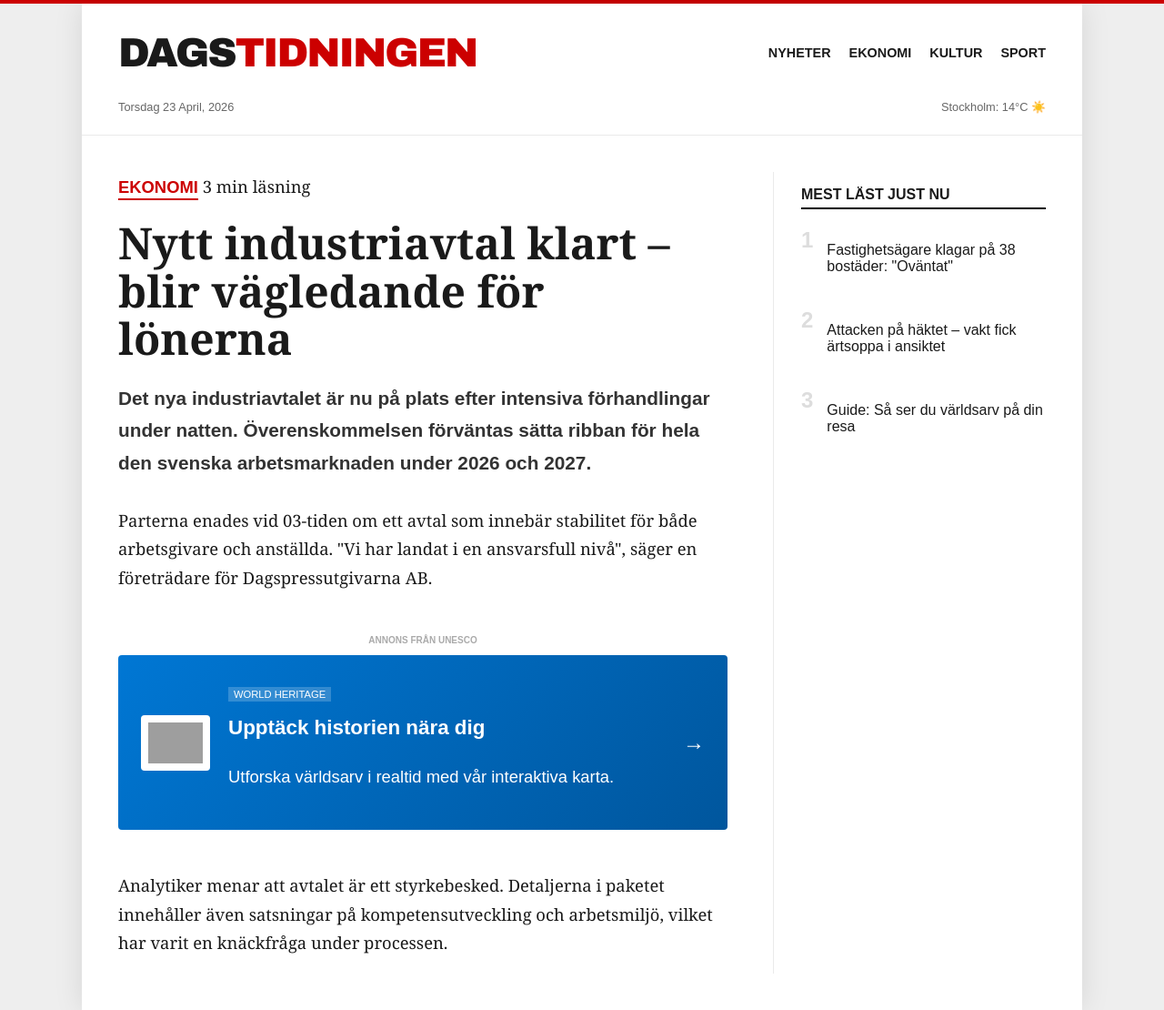
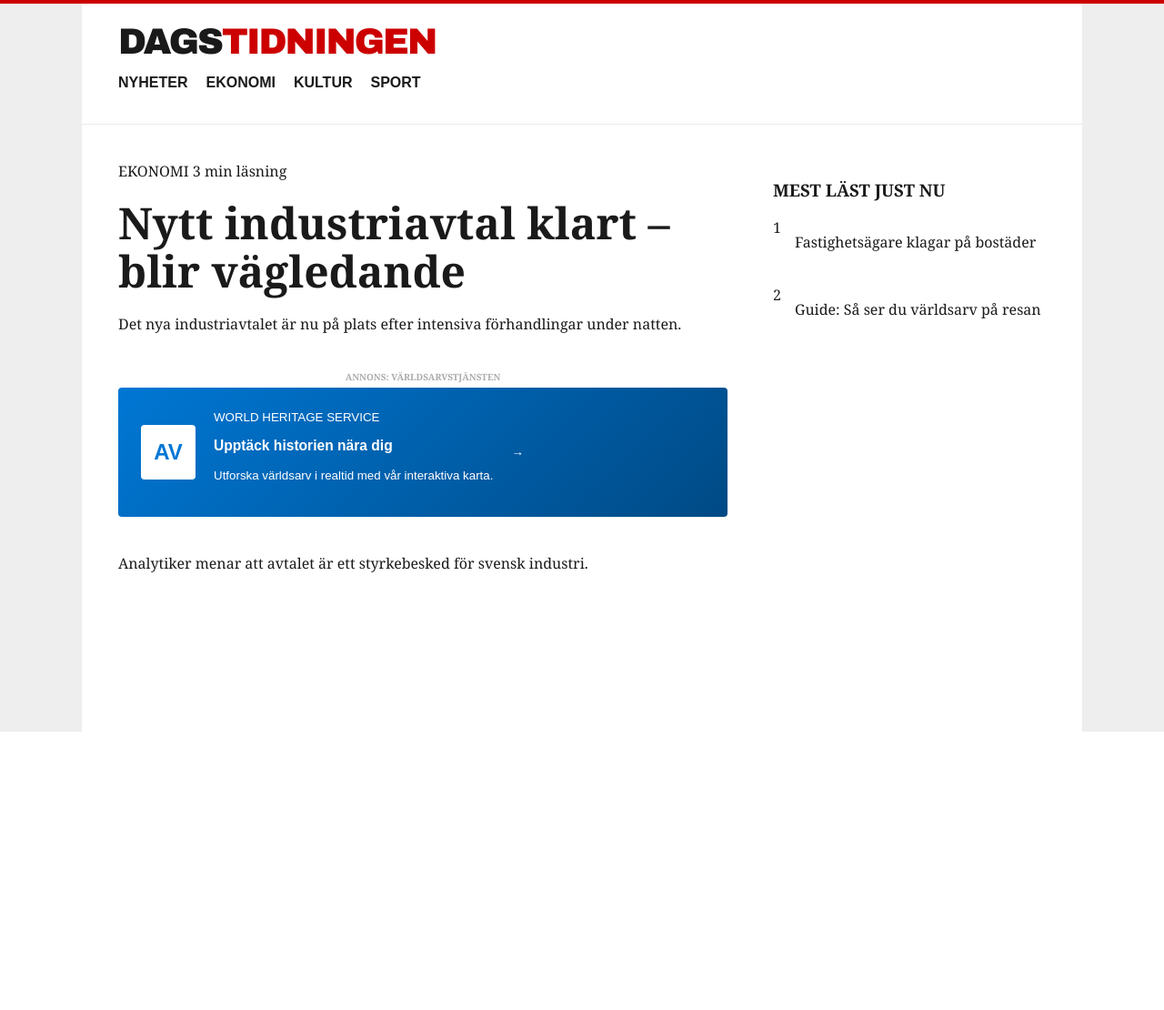
Before and after one commit to Sam-Razavi/gik377-Group5, a Python web app: template frontend/templates/index.html in a window 1280 px wide. Shown: the whole page at 91% size. After the commit the page ends 804 px from the top, so only its background shows below. Run offline with Jinja, Linux system fonts and the light colour scheme; the template is opened without the code that fills it, so the values that code supplies are empty; grey boxes are pictures that could not be loaded.

Commit message:
Manda (#24)
* Fixat mobilanpassning och WCAG-tillgänglighet för modal och layout

* Fixat hoptryckt modal, och ändrat kommentarer

```diff
--- a/frontend/static/css/style.css
+++ b/frontend/static/css/style.css
@@ -1,19 +1,25 @@
-/* GRUNDSTYLING */
+/* ALLMÄNNA INSTÄLLNINGAR OCH RESPONSIVITET */
+* {
+   box-sizing: border-box;
+}
+
 :root {
    --unesco-blue: #0077d4;
-  --unesco-dark: #00569d;
+   --unesco-dark: #004a85;
    --news-red: #cc0000;
+   --bg-light: #f4f7f9;
+   --bankid-blue: #003087;
    --text-main: #1a1a1a;
-  --text-muted: #666;
-  --bg-light: #f8f9fa;
-  --border-color: #eaeaea;
+   --text-muted: #454545;
 }
 
 body {
-  font-family: "Georgia", serif; /* Klassiskt tidningstypsnitt för brödtext */
+   font-family: "Georgia", serif;
    margin: 0;
+   padding: 0;
    background-color: #eee;
    color: var(--text-main);
+   overflow-x: hidden;
 }
 
 .top-accent {
@@ -21,29 +27,23 @@ body {
    background: var(--news-red);
 }
 
+/* TIDNINGS-LAYOUT */
 .news-wrapper {
+   width: 100%;
    max-width: 1100px;
    margin: 0 auto;
    background: white;
    min-height: 100vh;
-  box-shadow: 0 0 30px rgba(0, 0, 0, 0.1);
 }
 
-/* HEADER */
 .news-header {
-  padding: 30px 40px 10px;
-  border-bottom: 1px solid var(--border-color);
-}
-
-.header-content {
-  display: flex;
-  justify-content: space-between;
-  align-items: center;
+   padding: 20px 40px;
+   border-bottom: 1px solid #eaeaea;
 }
 
 .logo {
    font-family: "Arial Black", sans-serif;
-  font-size: 2.8rem;
+   font-size: 2.5rem;
    margin: 0;
    letter-spacing: -2px;
 }
@@ -52,24 +52,22 @@ body {
    color: var(--news-red);
 }
 
-.main-nav {
-  font-family: "Arial", sans-serif;
+.main-nav ul {
+   list-style: none;
+   padding: 0;
+   display: flex;
+   flex-wrap: wrap;
+   gap: 20px;
+   font-family: Arial, sans-serif;
    font-weight: bold;
-  font-size: 0.9rem;
-  display: flex;
-  gap: 20px;
-}
-
-.sub-header {
-  display: flex;
-  justify-content: space-between;
-  font-family: Arial, sans-serif;
-  font-size: 0.8rem;
-  color: var(--text-muted);
    margin-top: 15px;
 }
 
-/* LAYOUT */
+.main-nav a {
+   color: var(--text-main);
+   text-decoration: none;
+}
+
 .news-main {
    display: grid;
    grid-template-columns: 1fr 300px;
@@ -77,63 +75,47 @@ body {
    padding: 40px;
 }
 
-/* ARTIKEL */
-.main-article {
-  font-size: 1.15rem;
-  line-height: 1.7;
-}
-
-.category-tag {
-  font-family: Arial, sans-serif;
-  color: var(--news-red);
-  font-weight: bold;
-  border-bottom: 2px solid var(--news-red);
-  padding-bottom: 2px;
-}
-
 .article-title {
    font-size: 3rem;
    line-height: 1.1;
    margin: 20px 0;
+   word-wrap: break-word;
 }
 
-.lead-text {
-  font-weight: bold;
-  font-family: Arial, sans-serif;
-  font-size: 1.3rem;
-  color: #333;
-  margin-bottom: 30px;
+/* SIDOMENY / TOPLISTA */
+.top-list {
+   list-style: none;
+   padding: 0;
+}
+.top-list li {
+   display: flex;
+   gap: 15px;
+   align-items: flex-start;
+   margin-bottom: 20px;
 }
 
-/* DIN ANNONS - DESIGN */
+/* ANNONS-BANNER */
 .ad-container {
-  margin: 45px 0;
-  font-family: Arial, sans-serif;
+   margin: 40px 0;
+   width: 100%;
 }
-
 .ad-hint {
    font-size: 10px;
    color: #aaa;
    text-align: center;
-  margin-bottom: 8px;
    font-weight: bold;
+   margin-bottom: 5px;
 }
 
 .unesco-banner {
-  background: linear-gradient(
-    135deg,
-    var(--unesco-blue) 0%,
-    var(--unesco-dark) 100%
-  );
+   width: 100%;
+   border: none;
+   text-align: left;
+   background: linear-gradient(135deg, var(--unesco-blue), var(--unesco-dark));
    color: white;
    padding: 25px;
-  border-radius: 4px; /* Lite skarpare hörn för tidningslook */
+   border-radius: 4px;
    cursor: pointer;
-  transition: 0.3s;
-}
-
-.unesco-banner:hover {
-  filter: brightness(1.1);
 }
 
 .unesco-content {
@@ -142,188 +124,222 @@ body {
    gap: 20px;
 }
 
-.unesco-logo-wrapper {
+.fake-logo {
+   min-width: 60px;
+   height: 60px;
    background: white;
-  padding: 8px;
+   color: var(--unesco-blue);
+   font-weight: 900;
    border-radius: 4px;
    display: flex;
-  min-width: 60px;
+   align-items: center;
+   justify-content: center;
+   font-size: 24px;
 }
 
-.unesco-logo {
-  width: 60px;
-}
-
-.unesco-tag {
-  font-size: 0.7rem;
-  background: rgba(255, 255, 255, 0.2);
-  padding: 2px 6px;
-}
-
-.unesco-text h3 {
-  margin: 5px 0;
-  font-size: 1.4rem;
-}
-
-.unesco-arrow {
-  margin-left: auto;
-  font-size: 1.5rem;
-}
-
-/* SIDEBAR */
-.sidebar {
-  border-left: 1px solid var(--border-color);
-  padding-left: 30px;
-  font-family: Arial, sans-serif;
-}
-
-.sidebar-title {
-  font-size: 1rem;
-  border-bottom: 2px solid black;
-  padding-bottom: 5px;
-  margin-bottom: 20px;
-}
-
-.top-list {
-  list-style: none;
-  padding: 0;
-}
-
-.top-list li {
-  display: flex;
-  gap: 15px;
-  margin-bottom: 20px;
-  align-items: flex-start;
-}
-
-.rank {
-  font-size: 1.5rem;
-  font-weight: bold;
-  color: #ddd;
-}
-
-/* MODAL */
+/* MODALER (WCAG & MOBILANPASSADE) */
 .modal-overlay {
    display: none;
    position: fixed;
    z-index: 1000;
+   top: 0;
    left: 0;
-  top: 0;
    width: 100%;
    height: 100%;
    background: rgba(0, 0, 0, 0.85);
+   justify-content: center;
+   align-items: center;
+   padding: 15px;
 }
 
 .modal-window {
    background: white;
-  margin: 3% auto;
-  width: 90%;
-  max-width: 600px;
-  border-radius: 8px;
+   width: 100%;
+   max-width: 550px;
+   border-radius: 12px;
+   position: relative;
    overflow: hidden;
-  position: relative;
    font-family: Arial, sans-serif;
+   box-shadow: 0 25px 50px rgba(0, 0, 0, 0.3);
 }
 
 .modal-header {
    background: var(--unesco-blue);
    color: white;
-  padding: 20px;
+   padding: 30px;
    display: flex;
    align-items: center;
-  gap: 15px;
+   gap: 20px;
 }
 
-.modal-logo-small {
-  width: 35px;
-  filter: brightness(0) invert(1);
+.fake-logo-small {
+   min-width: 45px;
+   height: 45px;
+   background: white;
+   color: var(--unesco-blue);
+   font-weight: 900;
+   border-radius: 4px;
+   display: flex;
+   align-items: center;
+   justify-content: center;
 }
 
 .modal-body {
-  padding: 30px;
+   padding: 30px; /* Ger luft åt innehållet */
 }
 
 .close-modal {
+   background: transparent;
+   border: none;
    position: absolute;
-  right: 20px;
+   right: 15px;
    top: 15px;
    font-size: 30px;
+   color: white;
    cursor: pointer;
-  color: white;
-  z-index: 11;
+   z-index: 10;
 }
 
-.map-placeholder {
-  background: #eee;
-  height: 180px;
-  border-radius: 4px;
+/* FORMULÄR-KOMPONENTER */
+.form-group {
    display: flex;
    flex-direction: column;
-  align-items: center;
-  justify-content: center;
-  margin-bottom: 20px;
+   gap: 5px;
+   margin-bottom: 15px;
 }
 
-.info-card {
-  background: #f0f7ff;
-  padding: 20px;
-  border-left: 5px solid var(--unesco-blue);
-  margin-bottom: 25px;
+.form-group label {
+   font-size: 0.85rem;
+   font-weight: bold;
+   color: var(--text-muted);
 }
 
-.subscription-box {
-  border-top: 1px solid #eee;
-  padding-top: 20px;
-  text-align: center;
-}
-
-.auth-action {
-  display: flex;
-  flex-direction: column;
-  gap: 10px;
-  margin-top: 15px;
-}
-
-#phoneInput {
+.form-group input {
+   width: 100%;
    padding: 12px;
-  border: 1px solid #ddd;
+   border: 1px solid #ccc;
+   border-radius: 6px;
+   font-size: 1rem;
 }
 
 .btn-bankid {
    background: white;
-  color: #003087;
-  border: 2px solid #003087;
-  padding: 12px;
+   color: var(--bankid-blue);
+   border: 2px solid var(--bankid-blue);
+   width: 100%;
+   padding: 14px;
+   border-radius: 8px;
    font-weight: bold;
    cursor: pointer;
    display: flex;
    align-items: center;
    justify-content: center;
    gap: 10px;
+   margin-top: 10px;
 }
 
-.btn-secondary {
-  background: #333;
+.btn-bankid img {
+   width: 24px;
+}
+
+/* PREMIUM-KOMPONENTER (FIXAR DET HOPTRYCKTA) */
+.info-card {
+   border-left: 6px solid var(--unesco-dark);
+   padding: 20px;
+   background: var(--bg-light);
+   margin-bottom: 25px;
+}
+
+.chatbot-container {
+   background: white;
+   border: 1px solid #ddd;
+   border-radius: 12px;
+   padding: 20px;
+   margin-bottom: 25px;
+}
+
+.chat-box {
+   background: var(--bg-light);
+   padding: 15px;
+   height: 150px;
+   overflow-y: auto;
+   margin: 15px 0;
+   border-radius: 8px;
+   border: 1px solid #eee;
+   font-size: 0.9rem;
+}
+
+.chat-input-area {
+   display: flex;
+   gap: 10px;
+}
+.chat-input-area input {
+   flex: 1;
+   padding: 10px;
+   border: 1px solid #ccc;
+   border-radius: 6px;
+}
+.chat-input-area button {
+   background: var(--unesco-blue);
    color: white;
    border: none;
-  padding: 12px 25px;
-  border-radius: 4px;
+   padding: 0 20px;
+   border-radius: 6px;
+   cursor: pointer;
+}
+
+.btn-cancel {
+   background: white;
+   color: #cc0000;
+   border: 1.5px solid #cc0000;
+   width: 100%;
+   padding: 12px;
+   border-radius: 6px;
    cursor: pointer;
    font-weight: bold;
 }
 
+.footer-link {
+   text-align: center;
+   margin-top: 20px;
+   font-size: 0.9rem;
+}
+
 /* RESPONSIVITET */
-@media (max-width: 900px) {
+@media (max-width: 850px) {
    .news-main {
       grid-template-columns: 1fr;
-  }
-  .sidebar {
-    border-left: none;
-    padding-left: 0;
-    border-top: 1px solid #eee;
-    padding-top: 30px;
+      padding: 20px;
    }
    .logo {
+      font-size: 1.8rem;
+   }
+   .article-title {
       font-size: 2rem;
    }
+   .unesco-content {
+      flex-direction: column;
+      align-items: flex-start;
    }
+   .fake-logo {
+      display: none;
+   }
+   .modal-window {
+      width: 95%;
+   }
+   .modal-header,
+   .modal-body {
+      padding: 20px;
+   }
+}
+
+.visually-hidden {
+   position: absolute;
+   width: 1px;
+   height: 1px;
+   padding: 0;
+   margin: -1px;
+   overflow: hidden;
+   clip: rect(0, 0, 0, 0);
+   border: 0;
+}
--- a/frontend/static/js/script.js
+++ b/frontend/static/js/script.js
@@ -1,24 +1,69 @@
-const modal = document.getElementById("unescoModal");
+// MODAL-HANTERING
+const visitorModal = document.getElementById("unescoModal");
+const memberModal = document.getElementById("memberModal");
 const openBtn = document.getElementById("openAdBtn");
-const closeBtn = document.getElementById("closeAdBtn");
-const bankidBtn = document.getElementById("bankidBtn");
+const closeAdBtn = document.getElementById("closeAdBtn");
+const closeMemberBtn = document.getElementById("closeMemberBtn");
+const toMemberLink = document.getElementById("toMemberView");
 
-openBtn.onclick = () => (modal.style.display = "block");
-closeBtn.onclick = () => (modal.style.display = "none");
+let lastFocusedElement;
 
-bankidBtn.onclick = function () {
-  const phone = document.getElementById("phoneInput").value;
-  if (phone.length < 5) {
-    alert("Fyll i ditt mobilnummer först.");
-    return;
-  }
-  bankidBtn.innerText = "Öppnar BankID...";
-  setTimeout(() => {
-    alert("Anrop skickas till Sams backend för legitimering.");
-    bankidBtn.innerHTML = "Legitimera med BankID";
-  }, 1500);
+function openModal(modal) {
+   lastFocusedElement = document.activeElement;
+   modal.style.display = "flex";
+   document.body.style.overflow = "hidden";
+   modal.querySelector(".close-modal").focus();
+}
+
+function closeModal(modal) {
+   modal.style.display = "none";
+   document.body.style.overflow = "auto";
+   if (lastFocusedElement) lastFocusedElement.focus();
+}
+
+// Öppna första modalen (Registrering)
+openBtn.onclick = () => openModal(visitorModal);
+
+// Stäng-knappar
+closeAdBtn.onclick = () => closeModal(visitorModal);
+closeMemberBtn.onclick = () => closeModal(memberModal);
+
+// Växla till inloggad vy
+toMemberLink.onclick = (e) => {
+   e.preventDefault();
+   visitorModal.style.display = "none";
+   openModal(memberModal);
 };
 
-window.onclick = (event) => {
-  if (event.target == modal) modal.style.display = "none";
+// CHATT-FUNKTIONALITET
+document.getElementById("sendChat").onclick = () => {
+   const input = document.getElementById("chatInput");
+   const output = document.getElementById("chatOutput");
+   if (input.value.trim()) {
+      output.innerHTML += `<br><strong>Du:</strong> ${input.value}<br><strong>AI:</strong> Karlskrona är en unik örlogsstad med anor från 1600-talet...`;
+      input.value = "";
+      output.scrollTop = output.scrollHeight;
+   }
 };
+
+// PRENUMERATION
+function confirmCancel() {
+   if (confirm("Är du säker på att du vill avsluta din prenumeration?")) {
+      alert("Prenumeration avslutad.");
+   }
+}
+
+// STÄNG VID KLICK UTANFÖR ELLER ESC
+window.onclick = (e) => {
+   if (e.target.classList.contains("modal-overlay")) {
+      closeModal(visitorModal);
+      closeModal(memberModal);
+   }
+};
+
+document.addEventListener("keydown", (e) => {
+   if (e.key === "Escape") {
+      closeModal(visitorModal);
+      closeModal(memberModal);
+   }
+});
--- a/frontend/templates/index.html
+++ b/frontend/templates/index.html
@@ -1,9 +1,10 @@
-<!doctype html>
+<!DOCTYPE html>
 <html lang="sv">
    <head>
       <meta charset="UTF-8" />
       <meta name="viewport" content="width=device-width, initial-scale=1.0" />
-    <title>Nyhetssajten - Senaste Nytt</title>
+      <title>Dagstidningen - Senaste Nytt</title>
+      <!-- Korrekt länkning till CSS utifrån din filstruktur -->
       <link rel="stylesheet" href="../static/css/style.css" />
    </head>
    <body>
@@ -13,16 +14,14 @@
          <header class="news-header">
             <div class="header-content">
                <h1 class="logo">DAGS<span>TIDNINGEN</span></h1>
-          <nav class="main-nav">
-            <span>NYHETER</span>
-            <span>EKONOMI</span>
-            <span>KULTUR</span>
-            <span>SPORT</span>
+               <nav class="main-nav" aria-label="Huvudmeny">
+                  <ul>
+                     <li><a href="#">NYHETER</a></li>
+                     <li><a href="#">EKONOMI</a></li>
+                     <li><a href="#">KULTUR</a></li>
+                     <li><a href="#">SPORT</a></li>
+                  </ul>
                </nav>
-        </div>
-        <div class="sub-header">
-          <p class="date">Torsdag 23 April, 2026</p>
-          <p class="weather">Stockholm: 14°C ☀️</p>
             </div>
          </header>
 
@@ -32,48 +31,42 @@
                   <span class="category-tag">EKONOMI</span>
                   <span class="read-time">3 min läsning</span>
                </div>
-
                <h1 class="article-title">
-            Nytt industriavtal klart – blir vägledande för lönerna
+                  Nytt industriavtal klart – blir vägledande
                </h1>
-
                <p class="lead-text">
-            Det nya industriavtalet är nu på plats efter intensiva förhandlingar
-            under natten. Överenskommelsen förväntas sätta ribban för hela den
-            svenska arbetsmarknaden under 2026 och 2027.
+                  Det nya industriavtalet är nu på plats efter intensiva
+                  förhandlingar under natten.
                </p>
 
-          <p>
-            Parterna enades vid 03-tiden om ett avtal som innebär stabilitet för
-            både arbetsgivare och anställda. "Vi har landat i en ansvarsfull
-            nivå", säger en företrädare för Dagspressutgivarna AB.
-          </p>
-
+               <!-- Knapp för att öppna den första modalen -->
                <div class="ad-container">
-            <p class="ad-hint">ANNONS FRÅN UNESCO</p>
-            <div class="unesco-banner" id="openAdBtn">
+                  <p class="ad-hint">ANNONS: VÄRLDSARVSTJÄNSTEN</p>
+                  <button
+                     class="unesco-banner"
+                     id="openAdBtn"
+                     aria-haspopup="dialog">
                      <div class="unesco-content">
                         <div class="unesco-logo-wrapper">
-                  <img
-                    src="https://upload.wikimedia.org/wikipedia/commons/b/b1/UNESCO_logo.svg"
-                    alt="UNESCO Logo"
-                    class="unesco-logo"
-                  />
+                           <div class="fake-logo" aria-hidden="true">AV</div>
                         </div>
                         <div class="unesco-text">
-                  <span class="unesco-tag">WORLD HERITAGE</span>
+                           <span class="unesco-tag"
+                              >WORLD HERITAGE SERVICE</span
+                           >
                            <h3>Upptäck historien nära dig</h3>
-                  <p>Utforska världsarv i realtid med vår interaktiva karta.</p>
+                           <p>
+                              Utforska världsarv i realtid med vår interaktiva
+                              karta.
+                           </p>
                         </div>
-                <div class="unesco-arrow">→</div>
+                        <div class="unesco-arrow" aria-hidden="true">→</div>
                      </div>
+                  </button>
                </div>
-          </div>
-
                <p>
-            Analytiker menar att avtalet är ett styrkebesked. Detaljerna i
-            paketet innehåller även satsningar på kompetensutveckling och
-            arbetsmiljö, vilket har varit en knäckfråga under processen.
+                  Analytiker menar att avtalet är ett styrkebesked för svensk
+                  industri.
                </p>
             </section>
 
@@ -82,72 +75,159 @@
                <ol class="top-list">
                   <li>
                      <span class="rank">1</span>
-              <p>Fastighetsägare klagar på 38 bostäder: "Oväntat"</p>
+                     <p>Fastighetsägare klagar på bostäder</p>
                   </li>
                   <li>
                      <span class="rank">2</span>
-              <p>Attacken på häktet – vakt fick ärtsoppa i ansiktet</p>
-            </li>
-            <li>
-              <span class="rank">3</span>
-              <p>Guide: Så ser du världsarv på din resa</p>
+                     <p>Guide: Så ser du världsarv på resan</p>
                   </li>
                </ol>
             </aside>
          </main>
       </div>
 
-    <div id="unescoModal" class="modal-overlay">
+      <!-- MODAL 1: REGISTRERING (FÖR BESÖKARE) -->
+      <div
+         id="unescoModal"
+         class="modal-overlay"
+         role="dialog"
+         aria-labelledby="regTitle"
+         aria-modal="true">
          <div class="modal-window">
-        <span class="close-modal" id="closeAdBtn">&times;</span>
+            <button
+               class="close-modal"
+               id="closeAdBtn"
+               aria-label="Stäng fönster">
+               &times;
+            </button>
             <div class="modal-header">
-          <img
-            src="https://upload.wikimedia.org/wikipedia/commons/b/b1/UNESCO_logo.svg"
-            alt="UNESCO"
-            class="modal-logo-small"
-          />
+               <div class="fake-logo-small" aria-hidden="true">AV</div>
                <div>
-            <h2>Världsarvstjänsten</h2>
-            <p>Lokal information i realtid</p>
+                  <h2 id="regTitle" style="margin: 0">Världsarvstjänsten</h2>
+                  <p style="margin: 5px 0 0; font-size: 0.9rem; opacity: 0.9">
+                     Lokal information i realtid
+                  </p>
                </div>
             </div>
+
             <div class="modal-body">
-          <div class="map-placeholder">
-            <span style="font-size: 40px">📍</span>
-            <p>Interaktiv karta laddas...</p>
-          </div>
-          <div class="info-card">
-            <h3>Örlogsstaden Karlskrona</h3>
-            <p>
-              Utforska en av världens bäst bevarade örlogsstäder. Använd kartan
-              ovan för att hitta specifika monument.
-            </p>
-          </div>
                <div class="subscription-box">
-            <h4>Prenumerera på SMS-notiser</h4>
-            <div class="auth-action">
+                  <h4>Bli Premium-prenumerant</h4>
+                  <div class="subscription-form">
+                     <div class="form-group">
+                        <label for="phoneInput">Mobilnummer</label>
                         <input
                            type="tel"
-                placeholder="Ditt mobilnummer"
                            id="phoneInput"
-              />
+                           placeholder="070-000 00 00"
+                           required />
+                     </div>
+                     <div class="form-group">
+                        <label for="nameInput">Namn</label>
+                        <input
+                           type="text"
+                           id="nameInput"
+                           placeholder="För- och efternamn"
+                           required />
+                     </div>
+                     <div class="form-group">
+                        <label for="emailInput">E-post</label>
+                        <input
+                           type="email"
+                           id="emailInput"
+                           placeholder="namn@exempel.se"
+                           required />
+                     </div>
+
                      <button class="btn-bankid" id="bankidBtn">
                         <img
                            src="https://upload.wikimedia.org/wikipedia/commons/4/4e/BankID_logo.svg"
-                  alt="BankID"
-                  style="width: 20px"
-                />
-                Legitimera med BankID
+                           alt=""
+                           aria-hidden="true" />
+                        Bekräfta med BankID
                      </button>
                   </div>
+                  <div class="footer-link">
+                     Redan medlem?
+                     <a href="#" id="toMemberView">Mina Sidor / Logga in</a>
                   </div>
-          <div style="text-align: center; margin-top: 20px">
-            <button class="btn-secondary">✨ Fråga AI-guiden</button>
                </div>
             </div>
          </div>
       </div>
 
+      <!-- MODAL 2: MINA SIDOR (PREMIUM-VY) -->
+      <div
+         id="memberModal"
+         class="modal-overlay"
+         role="dialog"
+         aria-labelledby="memberTitle"
+         aria-modal="true">
+         <div class="modal-window">
+            <button
+               class="close-modal"
+               id="closeMemberBtn"
+               aria-label="Stäng fönster">
+               &times;
+            </button>
+            <div class="modal-header" style="background: var(--unesco-dark)">
+               <div class="fake-logo-small" aria-hidden="true">AV</div>
+               <div>
+                  <h2 id="memberTitle" style="margin: 0">Mina Sidor</h2>
+                  <p style="margin: 5px 0 0; font-size: 0.9rem; opacity: 0.9">
+                     Inloggad som Premium-medlem
+                  </p>
+               </div>
+            </div>
+
+            <div class="modal-body">
+               <div class="info-card">
+                  <h3>
+                     <span aria-hidden="true">📍</span> Världsarv i närheten
+                  </h3>
+                  <p>
+                     Du befinner dig just nu nära
+                     <strong>Örlogsstaden Karlskrona</strong>.
+                  </p>
+                  <div class="checkbox-group">
+                     <label class="custom-checkbox">
+                        <input type="checkbox" id="visitedCheck" />
+                        <span>Jag har besökt denna plats</span>
+                     </label>
+                  </div>
+               </div>
+
+               <div class="chatbot-container">
+                  <h4>
+                     <span class="sparkle" aria-hidden="true">✨</span> AI-Guide
+                     (Premium)
+                  </h4>
+                  <div class="chat-box" id="chatOutput" aria-live="polite">
+                     Välkommen! Jag är din personliga guide till Örlogsstaden
+                     Karlskrona. Vad vill du veta mer om platsen?
+                  </div>
+                  <div class="chat-input-area">
+                     <label for="chatInput" class="visually-hidden"
+                        >Ställ en fråga</label
+                     >
+                     <input
+                        type="text"
+                        placeholder="Ställ en fråga..."
+                        id="chatInput" />
+                     <button id="sendChat">Fråga</button>
+                  </div>
+               </div>
+
+               <div class="account-management">
+                  <button class="btn-cancel" onclick="confirmCancel()">
+                     Avsluta prenumeration
+                  </button>
+               </div>
+            </div>
+         </div>
+      </div>
+
+      <!-- Korrekt länkning till JS utifrån din filstruktur -->
       <script src="../static/js/script.js"></script>
    </body>
 </html>
```
Lines whose indentation alone changed are shown as unchanged.
